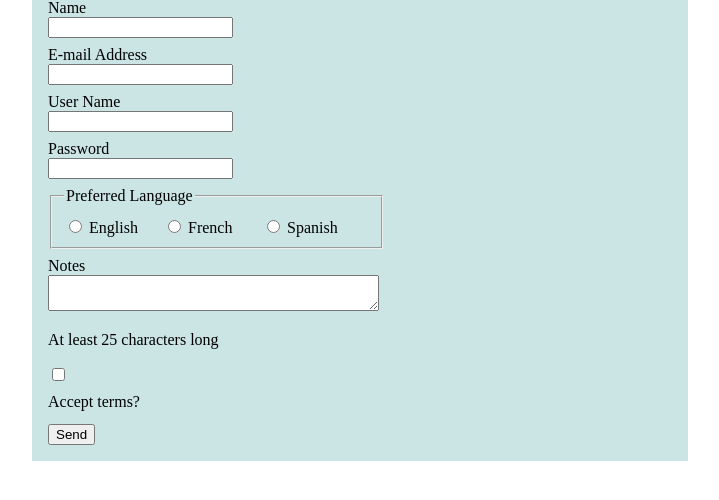
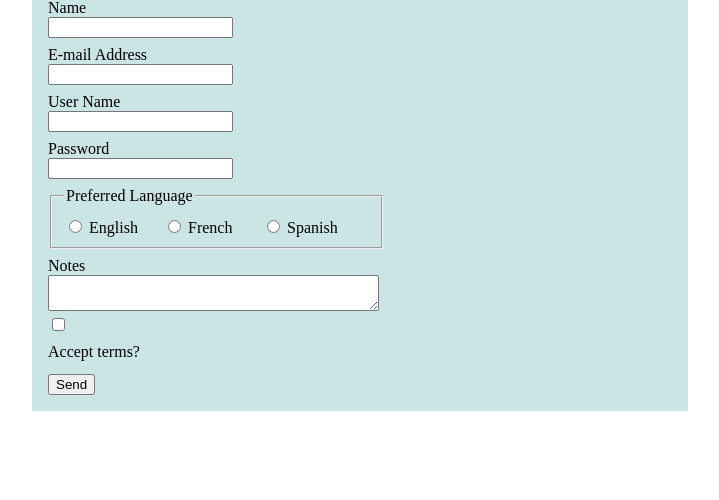
Before and after one commit to erikabalarezo/assignments, a PHP site: page / in a window 1280 px wide. Shown: the part 54-554 px from the top of the page, without its empty margins (280-999 px from the left). Run offline with PHP 8.4, Linux system fonts and the light colour scheme.

Commit message:
Commented p in textarea

```diff
--- a/mtm1531/assignment-3/index.php
+++ b/mtm1531/assignment-3/index.php
@@ -66,7 +66,7 @@ require_once 'includes/registform-processor.php';
 
 			</label>
 			<textarea id="notes" name="notes" value="<?php echo $notes;?>"></textarea>
-			<p>At least 25 characters long</p>
+			<!--<p>At least 25 characters long</p>-->
 		</div>
 		<div>
 			<input type="checkbox" id="acceptterms" name="acceptterms" required value="1">
```
